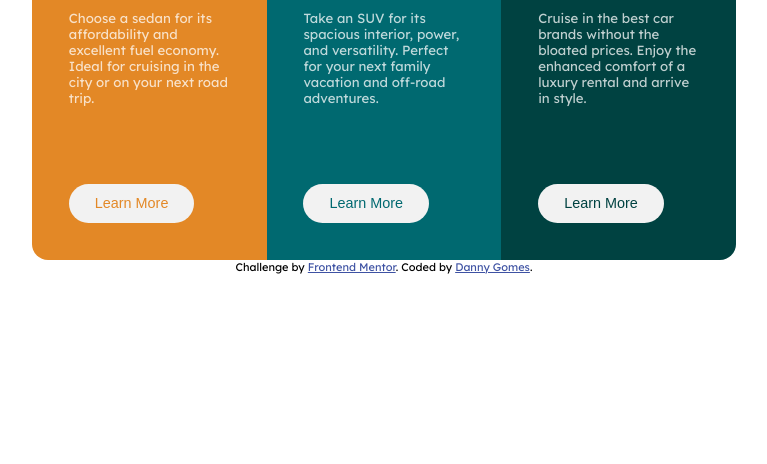
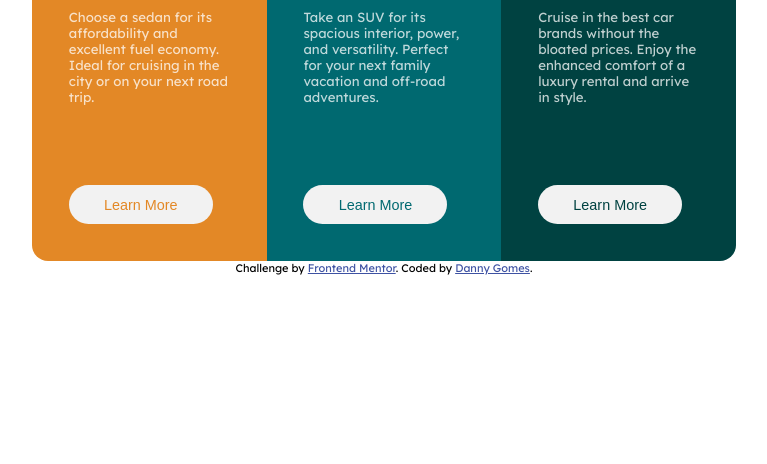
Before and after one commit to dannygomes/3-column-preview-card-component-challenge, a plain HTML site: page index.html in a window 1280 px wide. Shown: the part 352-816 px from the top of the page, without its empty margins (256-1023 px from the left). Drawn offline with Linux system fonts and the light colour scheme.

Commit message:
Fixed issue with miss aligned buttons

```diff
--- a/index.html
+++ b/index.html
@@ -22,14 +22,12 @@
       <div class="icon-container">
         <img src="./images/icon-sedans.svg" alt="">
       </div>
-      <div class="text-container">
+      <div class="text-button-container">
         <h2 class="card-heading">SEDANS</h2>
         <p class="card-description">Choose a sedan for its affordability and excellent fuel economy. Ideal for cruising in the city
           or on your next road trip.</p>
-      </div>
 
-      <div class="button-container">
-        <button class="button" type="button">Learn More</button>
+          <button class="button" type="button">Learn More</button>
       </div>
     </div>
 
@@ -38,13 +36,11 @@
       <div class="icon-container">
         <img src="./images/icon-suvs.svg" alt="">
       </div>
-      <div class="text-container">
+      <div class="text-button-container">
         <h2 class="card-heading">SUVS</h2>
         <p class="card-description">Take an SUV for its spacious interior, power, and versatility. Perfect for your next family vacation and off-road adventures.
         </p>
-      </div>
 
-      <div class="button-container">
         <button class="button" type="button">Learn More</button>
       </div>
     </div>
@@ -55,14 +51,12 @@
       <div class="icon-container">
         <img src="./images/icon-luxury.svg" alt="">
       </div>
-      <div class="text-container">
+      <div class="text-button-container">
         <h2 class="card-heading">LUXURY</h2>
         <p class="card-description">Cruise in the best car brands without the bloated prices. Enjoy the enhanced comfort of a luxury
           rental and arrive in style.
         </p>
-      </div>
 
-      <div class="button-container">
         <button class="button" type="button">Learn More</button>
       </div>
     </div>
--- a/style.css
+++ b/style.css
@@ -46,8 +46,10 @@ main {
     padding: 3.3rem;
 }
 
-.text-container {
+.text-button-container {
     width: 100%;
+    display: flex;
+    flex-direction: column;
 }
 
 .card-heading {
@@ -57,16 +59,20 @@ main {
 
 .card-description {
     color: hsla(0, 0%, 100%, 0.75);
+    display: inline-block;
+    margin: 0;
+    height: 5rem;
 }
 
 .button {
-    padding: .8rem 1.7rem;
+    padding: .65rem 1.7rem;
     border-radius: 2rem;
     font-size: 1rem;
     background-color: hsl(0, 0%, 95%);
     border: 2px solid transparent;
+    width: 9rem;
 
-    margin-top: 4rem;
+    margin-top: 6rem;
 }
 
 .button:hover {
```
